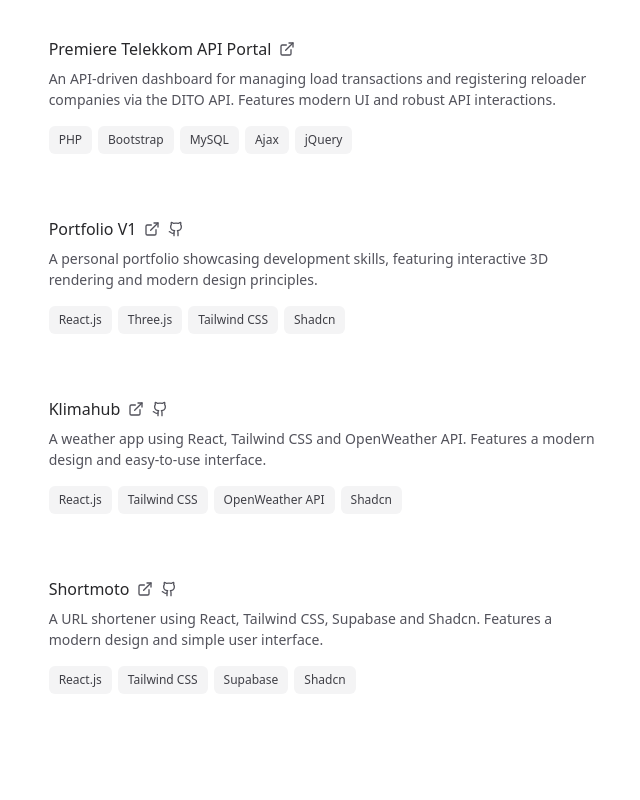
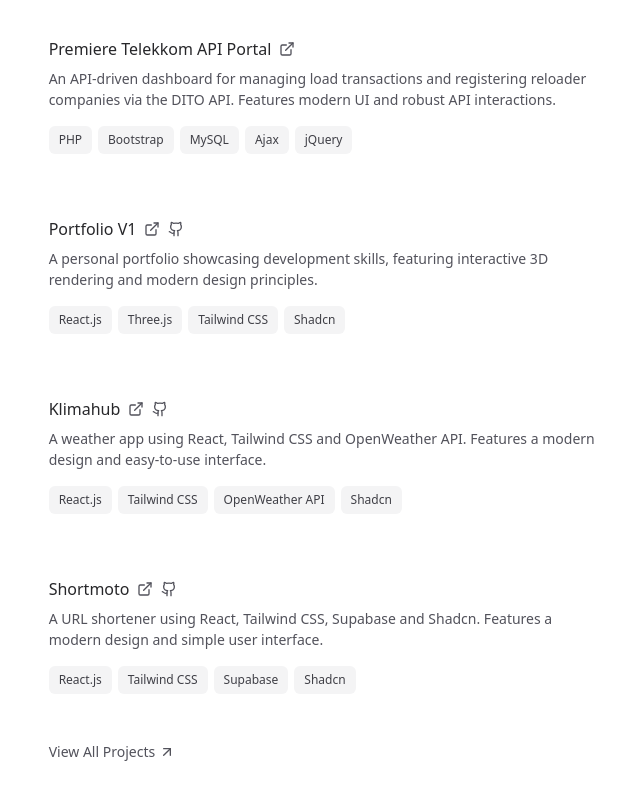
Before and after one commit to micahchrls/portfolio-v2, a React (Vite) app: page / in a window 1280 px wide. Shown: the part 1996-2796 px from the top of the page, without its empty margins (600-1240 px from the left). Built offline with nearby package versions, Linux system fonts and the light colour scheme; no server answers.

Commit message:
fixed bugs

```diff
--- a/src/components/chatbot/Chatbot.tsx
+++ b/src/components/chatbot/Chatbot.tsx
@@ -55,25 +55,6 @@ const buttonVariants = {
       duration: 2,
       repeat: Infinity,
       ease: "easeInOut"
-    }
-  }
-};
-
-const labelVariants = {
-  initial: { opacity: 0, x: -20 },
-  hover: {
-    opacity: 1,
-    x: 0,
-    transition: {
-      duration: 0.2,
-      ease: "easeOut"
-    }
-  },
-  exit: {
-    opacity: 0,
-    x: -20,
-    transition: {
-      duration: 0.2
     }
   }
 };
--- a/src/components/main-components/Projects.tsx
+++ b/src/components/main-components/Projects.tsx
@@ -1,8 +1,8 @@
-'use client';
+"use client";
 
-import { motion } from 'framer-motion';
+import { motion } from "framer-motion";
 import { HoverEffect } from "@/components/ui/card-hover-effect";
-import { ExternalLink, Github } from 'lucide-react';
+import { ExternalLink, Github, ArrowUpRight } from "lucide-react";
 
 const container = {
   hidden: { opacity: 0 },
@@ -10,27 +10,47 @@ const container = {
     opacity: 1,
     transition: {
       staggerChildren: 0.2,
-      delayChildren: 0.3
-    }
-  }
+      delayChildren: 0.3,
+    },
+  },
 };
 
 const item = {
   hidden: { opacity: 0, y: 20 },
-  show: { opacity: 1, y: 0 }
+  show: { opacity: 1, y: 0 },
 };
 
-const ProjectTitle = ({ children, href, github }: { children: React.ReactNode; href?: string; github?: string }) => (
+const ProjectTitle = ({
+  children,
+  href,
+  github,
+}: {
+  children: React.ReactNode;
+  href?: string;
+  github?: string;
+}) => (
   <div className="inline-flex items-center gap-2 justify-between w-full h-full">
     <span>{children}</span>
     <div className="flex gap-2">
       {href && (
-        <a href={href} target="_blank" rel="noopener noreferrer" onClick={(e) => e.stopPropagation()} className="text-zinc-600 hover:text-zinc-900 dark:text-zinc-400 dark:hover:text-zinc-100">
+        <a
+          href={href}
+          target="_blank"
+          rel="noopener noreferrer"
+          onClick={(e) => e.stopPropagation()}
+          className="text-zinc-600 hover:text-zinc-900 dark:text-zinc-400 dark:hover:text-zinc-100"
+        >
           <ExternalLink className="h-4 w-4" />
         </a>
       )}
       {github && (
-        <a href={github} target="_blank" rel="noopener noreferrer" onClick={(e) => e.stopPropagation()} className="text-zinc-600 hover:text-zinc-900 dark:text-zinc-400 dark:hover:text-zinc-100">
+        <a
+          href={github}
+          target="_blank"
+          rel="noopener noreferrer"
+          onClick={(e) => e.stopPropagation()}
+          className="text-zinc-600 hover:text-zinc-900 dark:text-zinc-400 dark:hover:text-zinc-100"
+        >
           <Github className="h-4 w-4" />
         </a>
       )}
@@ -38,23 +58,39 @@ const ProjectTitle = ({ children, href, github }: { children: React.ReactNode; h
   </div>
 );
 
-const projects = [
+interface Project {
+  key: string;
+  title: JSX.Element;
+  description: string;
+  link: string;
+  skills: string[];
+}
+
+const projects: Project[] = [
   {
-    key: 'leonora',
-    title: <ProjectTitle href="https://leonorafinance.com/">Leonora</ProjectTitle>,
-    description: 'A comprehensive personal finance platform featuring a loan management system. Built with focus on efficient data handling and optimal user experience.',
-    link: 'leonora',
-    skills: ['PHP', 'Bootstrap', 'jQuery', 'MySQL']
+    key: "leonora",
+    title: (
+      <ProjectTitle href="https://leonorafinance.com/">Leonora</ProjectTitle>
+    ),
+    description:
+      "A comprehensive personal finance platform featuring a loan management system. Built with focus on efficient data handling and optimal user experience.",
+    link: "leonora",
+    skills: ["PHP", "Bootstrap", "jQuery", "MySQL"],
   },
   {
-    key: 'premiere-telekkom',
-    title: <ProjectTitle href="https://pt.zambo.tech/">Premiere Telekkom API Portal</ProjectTitle>,
-    description: 'An API-driven dashboard for managing load transactions and registering reloader companies via the DITO API. Features modern UI and robust API interactions.',
-    link: 'premiere-telekkom',
-    skills: ['PHP', 'Bootstrap', 'MySQL', 'Ajax', 'jQuery']
+    key: "premiere-telekkom",
+    title: (
+      <ProjectTitle href="https://pt.zambo.tech/">
+        Premiere Telekkom API Portal
+      </ProjectTitle>
+    ),
+    description:
+      "An API-driven dashboard for managing load transactions and registering reloader companies via the DITO API. Features modern UI and robust API interactions.",
+    link: "premiere-telekkom",
+    skills: ["PHP", "Bootstrap", "MySQL", "Ajax", "jQuery"],
   },
   {
-    key: 'portfolio-v1',
+    key: "portfolio-v1",
     title: (
       <ProjectTitle
         href="https://micahmustaham.netlify.app/"
@@ -63,12 +99,13 @@ const projects = [
         Portfolio V1
       </ProjectTitle>
     ),
-    description: 'A personal portfolio showcasing development skills, featuring interactive 3D rendering and modern design principles.',
-    link: 'portfolio-v1',
-    skills: ['React.js', 'Three.js', 'Tailwind CSS', 'Shadcn']
+    description:
+      "A personal portfolio showcasing development skills, featuring interactive 3D rendering and modern design principles.",
+    link: "portfolio-v1",
+    skills: ["React.js", "Three.js", "Tailwind CSS", "Shadcn"],
   },
   {
-    key: 'klimahub',
+    key: "klimahub",
     title: (
       <ProjectTitle
         href="https://klimahub.netlify.app/"
@@ -77,12 +114,13 @@ const projects = [
         Klimahub
       </ProjectTitle>
     ),
-    description: 'A weather app using React, Tailwind CSS and OpenWeather API. Features a modern design and easy-to-use interface.',
-    link: 'klimahub',
-    skills: ['React.js', 'Tailwind CSS', 'OpenWeather API', 'Shadcn']
+    description:
+      "A weather app using React, Tailwind CSS and OpenWeather API. Features a modern design and easy-to-use interface.",
+    link: "klimahub",
+    skills: ["React.js", "Tailwind CSS", "OpenWeather API", "Shadcn"],
   },
   {
-    key: 'shortmoto',
+    key: "shortmoto",
     title: (
       <ProjectTitle
         href="https://shortmoto.netlify.app/"
@@ -91,10 +129,11 @@ const projects = [
         Shortmoto
       </ProjectTitle>
     ),
-    description: 'A URL shortener using React, Tailwind CSS, Supabase and Shadcn. Features a modern design and simple user interface.',
-    link: 'shortmoto',
-    skills: ['React.js', 'Tailwind CSS', 'Supabase', 'Shadcn']
-  }
+    description:
+      "A URL shortener using React, Tailwind CSS, Supabase and Shadcn. Features a modern design and simple user interface.",
+    link: "shortmoto",
+    skills: ["React.js", "Tailwind CSS", "Supabase", "Shadcn"],
+  },
 ];
 
 export default function Projects() {
@@ -112,19 +151,28 @@ export default function Projects() {
         variants={item}
         className="sticky top-0 z-20 -mx-6 mb-4 w-screen px-6 py-5 backdrop-blur md:-mx-12 md:px-12 lg:sr-only lg:relative lg:top-auto lg:mx-auto lg:w-full lg:px-0 lg:py-0 lg:opacity-0"
       >
-        <motion.h2 variants={item} className="text-sm font-bold uppercase tracking-widest text-zinc-800 dark:text-zinc-200 lg:sr-only">
+        <motion.h2
+          variants={item}
+          className="text-sm font-bold uppercase tracking-widest text-zinc-800 dark:text-zinc-200 lg:sr-only"
+        >
           Projects
         </motion.h2>
       </motion.div>
 
-      <motion.div
-        variants={item}
-        className="lg:group/list px-6"
-      >
-        <HoverEffect
-          items={projects}
-          className="gap-4"
-        />
+      <motion.div variants={item} className="lg:group/list px-6">
+        <HoverEffect items={projects} className="gap-4" />
+
+        <motion.div variants={item} className="mt-12 flex justify-start">
+          <a
+            href="#"
+            target="_blank"
+            rel="noopener noreferrer"
+            className="group inline-flex items-center gap-1 text-sm font-medium text-zinc-600 dark:text-zinc-400 hover:text-zinc-900 dark:hover:text-zinc-100 transition-colors"
+          >
+            <span>View All Projects</span>
+            <ArrowUpRight className="h-4 w-4 transition-transform group-hover:translate-x-0.5 group-hover:-translate-y-0.5" />
+          </a>
+        </motion.div>
       </motion.div>
     </motion.section>
   );
--- a/src/components/ui/animated-testimonials.tsx
+++ b/src/components/ui/animated-testimonials.tsx
@@ -89,16 +89,18 @@ export const AnimatedTestimonials = memo(({
   const [isHovered, setIsHovered] = useState(false);
 
   const paginate = useCallback((newDirection: number) => {
-    const newPage = (page + newDirection + testimonials.length) % testimonials.length;
-    setPage([newPage, newDirection]);
+    setPage([
+      (page + newDirection + testimonials.length) % testimonials.length,
+      newDirection
+    ]);
   }, [page, testimonials.length]);
 
   useEffect(() => {
-    if (autoplay && !isHovered) {
+    if (!isHovered) {
       const timer = setInterval(() => paginate(1), 5000);
       return () => clearInterval(timer);
     }
-  }, [autoplay, isHovered, paginate]);
+  }, [isHovered, paginate]);
 
   return (
     <LazyMotion features={domAnimation}>
--- a/src/data/experiences.ts
+++ b/src/data/experiences.ts
@@ -10,7 +10,7 @@ export interface Experience {
   export const experiences: Experience[] = [
     {
       company: "Zamboanga City Medical Center",
-      role: "Computer Programmer I",
+      role: "Software Developer | Backend",
       duration: "2024 - Present",
       description:
         "Developing backend APIs for hospital systems using Laravel and FastAPI. Integrated PNPKI for secure digital signatures and built reporting modules to optimize data management. Collaborating with cross-functional teams to enhance hospital workflows.",
```
Also changed, not shown: src/components/main-components/ProjectList.tsx (added).
